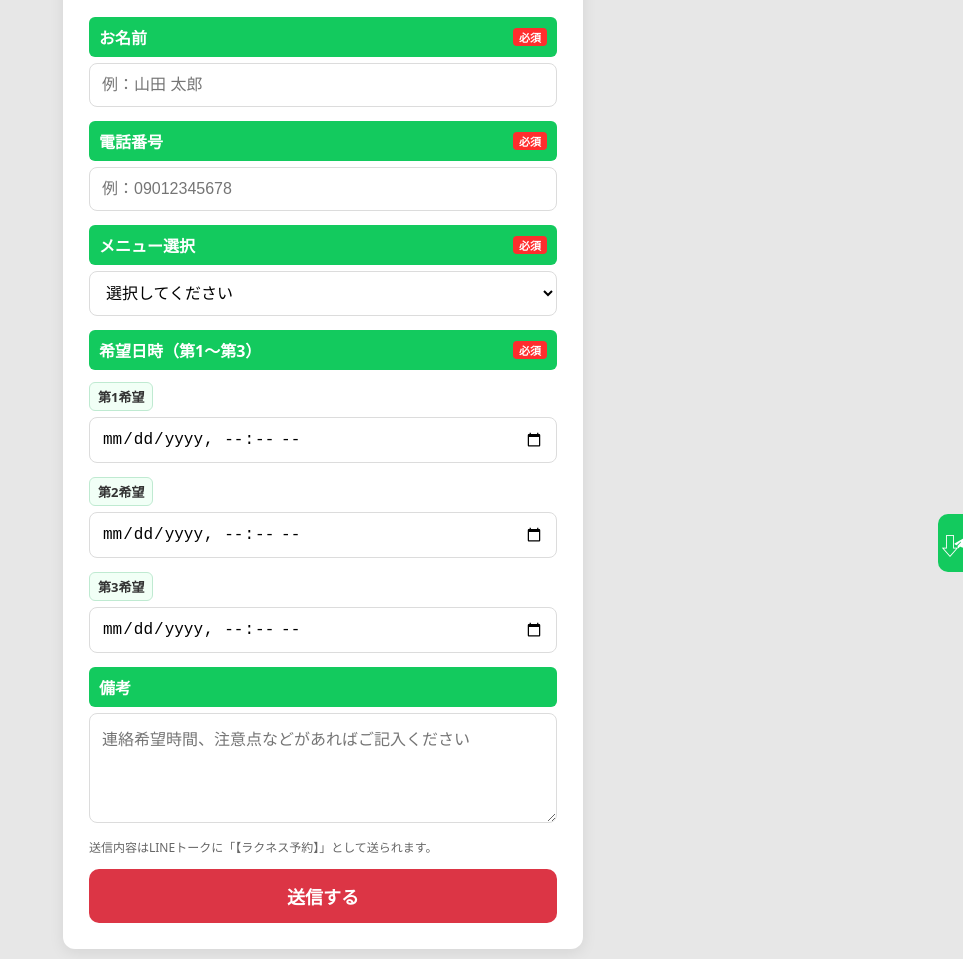
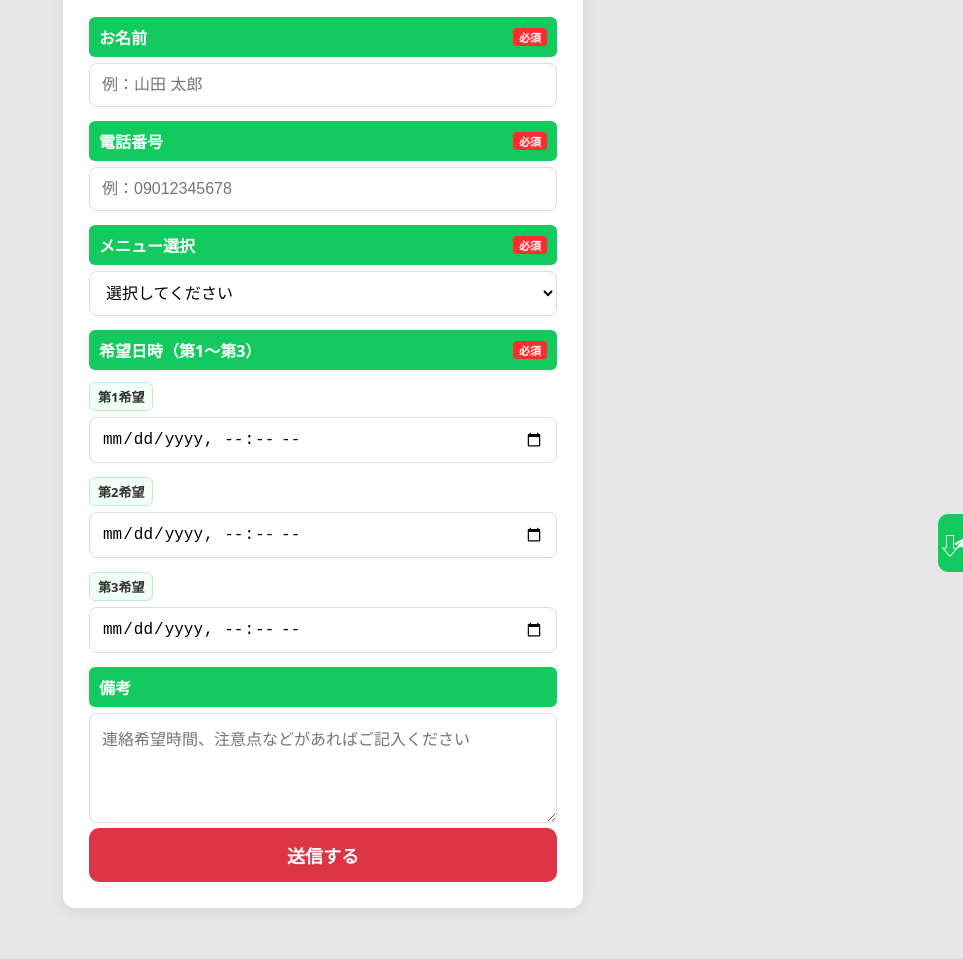
Before and after one commit to KMRa7/RaqnessReserve, a plain HTML site: page index.html in a window 1280 px wide. Shown: the part 97-1056 px from the top of the page, without its empty margins (317-1280 px from the left). After the commit the page ends 1015 px from the top, so only its background shows below. Drawn offline with Linux system fonts and the light colour scheme.

Commit message:
Update index.html

```diff
--- a/index.html
+++ b/index.html
@@ -246,7 +246,6 @@
     <div class="label">備考</div>
     <textarea id="note" placeholder="連絡希望時間、注意点などがあればご記入ください"></textarea>
 
-    <p class="note">送信内容はLINEトークに「【ラクネス予約】」として送られます。</p>
     <button id="section-submit" class="submit" onclick="submitForm()">送信する</button>
   </div>
 
```
